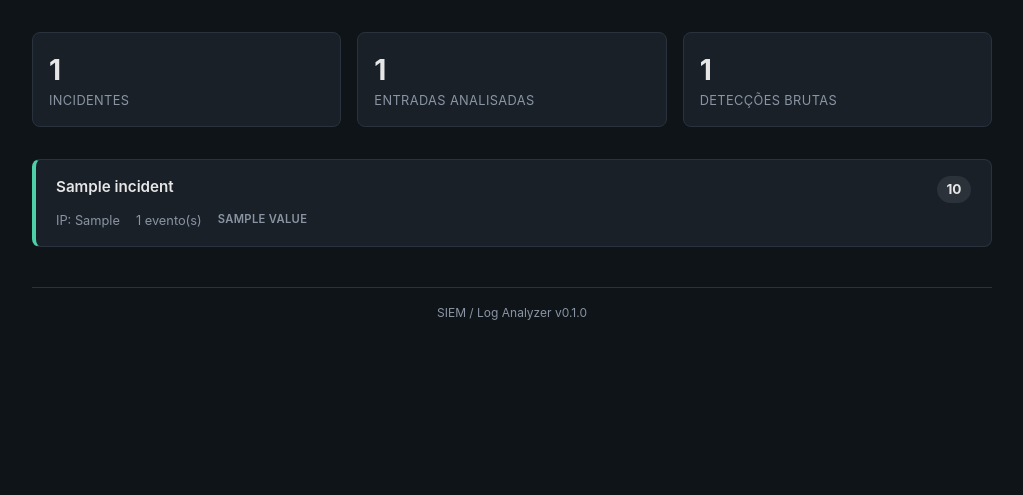
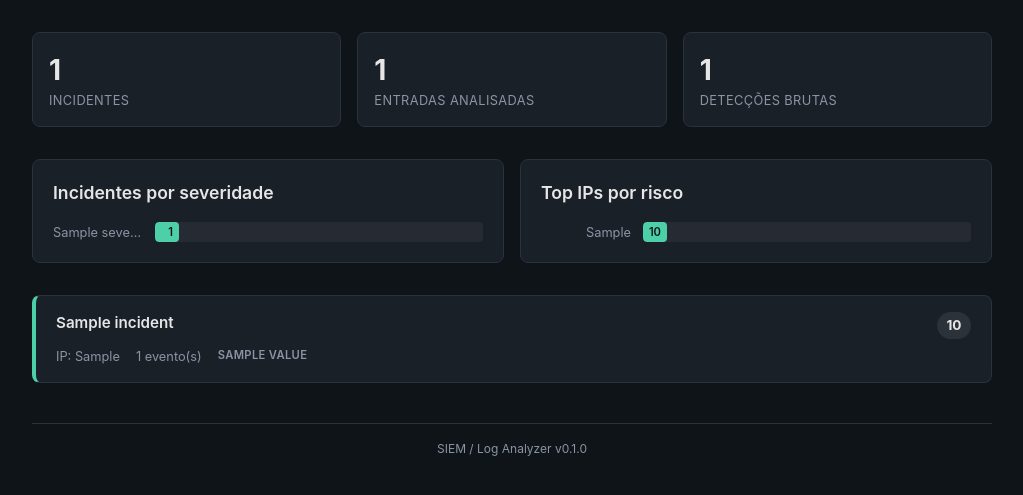
Before and after one commit to elsuetam/siem-log-analyzer, a Python web app: template templates/dashboard.html.j2 in a window 1280 px wide. Shown: the part 125-620 px from the top of the page, without its empty margins (128-1151 px from the left). Run offline with Jinja, Linux system fonts and the light colour scheme; the template is opened without the code that fills it: most values are stand-ins (such as "Sample title", 1, 10 or a date in 2020).

Commit message:
Etapa 10: gráficos no dashboard (severidade e top IPs)

```diff
--- a/src/siem/dashboard/renderer.py
+++ b/src/siem/dashboard/renderer.py
@@ -8,6 +8,7 @@ from pathlib import Path
 
 from jinja2 import Environment, FileSystemLoader, select_autoescape
 
+from siem.dashboard.chart_data import build_severity_distribution, build_top_source_ips
 from siem.models.incident import Incident
 
 _TEMPLATES_DIR = Path(__file__).resolve().parents[3] / "templates"
@@ -69,6 +70,8 @@ class DashboardRenderer:
             total_entries=data.total_entries,
             total_detections=data.total_detections,
             generated_at=datetime.now(UTC).strftime("%Y-%m-%d %H:%M:%S UTC"),
+            severity_distribution=build_severity_distribution(data.incidents),
+            top_source_ips=build_top_source_ips(data.incidents),
         )
 
     def render_to_file(self, data: DashboardData, output_path: Path) -> Path:
--- a/templates/dashboard.html.j2
+++ b/templates/dashboard.html.j2
@@ -37,6 +37,7 @@
         }
 
         h1 { font-size: 1.75rem; font-weight: 600; margin-bottom: 0.25rem; }
+        h2 { font-size: 1.1rem; font-weight: 600; margin-bottom: 1rem; }
 
         .subtitle { color: var(--color-text-dim); font-size: 0.9rem; }
 
@@ -56,6 +57,74 @@
 
         .summary-card .value { font-size: 1.75rem; font-weight: 700; }
         .summary-card .label { color: var(--color-text-dim); font-size: 0.8rem; text-transform: uppercase; letter-spacing: 0.03em; }
+
+        .charts-grid {
+            display: grid;
+            grid-template-columns: repeat(auto-fit, minmax(320px, 1fr));
+            gap: 1rem;
+            margin-bottom: 2rem;
+        }
+
+        .chart-card {
+            background: var(--color-surface);
+            border: 1px solid var(--color-border);
+            border-radius: 8px;
+            padding: 1.25rem;
+        }
+
+        .bar-row {
+            display: flex;
+            align-items: center;
+            gap: 0.75rem;
+            margin-bottom: 0.6rem;
+        }
+
+        .bar-row:last-child { margin-bottom: 0; }
+
+        .bar-label {
+            flex-shrink: 0;
+            width: 90px;
+            font-size: 0.8rem;
+            color: var(--color-text-dim);
+            text-align: right;
+            white-space: nowrap;
+            overflow: hidden;
+            text-overflow: ellipsis;
+        }
+
+        .bar-track {
+            flex-grow: 1;
+            background: rgba(255, 255, 255, 0.05);
+            border-radius: 4px;
+            height: 20px;
+            overflow: hidden;
+        }
+
+        .bar-fill {
+            height: 100%;
+            border-radius: 4px;
+            background: var(--color-accent);
+            display: flex;
+            align-items: center;
+            justify-content: flex-end;
+            padding-right: 6px;
+            font-size: 0.7rem;
+            font-weight: 600;
+            color: var(--color-bg);
+            min-width: 24px;
+        }
+
+        .bar-fill.severity-critical { background: var(--color-critical); }
+        .bar-fill.severity-high { background: var(--color-high); }
+        .bar-fill.severity-medium { background: var(--color-medium); }
+        .bar-fill.severity-low { background: var(--color-low); }
+
+        .chart-empty {
+            color: var(--color-text-dim);
+            font-size: 0.85rem;
+            text-align: center;
+            padding: 1rem 0;
+        }
 
         .incident-list { display: flex; flex-direction: column; gap: 0.75rem; }
 
@@ -144,6 +213,44 @@
             </div>
         </div>
 
+        <div class="charts-grid">
+            <div class="chart-card">
+                <h2>Incidentes por severidade</h2>
+                {% if severity_distribution %}
+                {% for item in severity_distribution %}
+                <div class="bar-row">
+                    <div class="bar-label">{{ item.severity }}</div>
+                    <div class="bar-track">
+                        <div class="bar-fill severity-{{ item.severity }}" style="width: {{ item.percentage }}%">
+                            {{ item.count }}
+                        </div>
+                    </div>
+                </div>
+                {% endfor %}
+                {% else %}
+                <div class="chart-empty">Nenhum dado para exibir.</div>
+                {% endif %}
+            </div>
+
+            <div class="chart-card">
+                <h2>Top IPs por risco</h2>
+                {% if top_source_ips %}
+                {% for item in top_source_ips %}
+                <div class="bar-row">
+                    <div class="bar-label">{{ item.source_ip }}</div>
+                    <div class="bar-track">
+                        <div class="bar-fill" style="width: {{ item.percentage }}%">
+                            {{ "%.0f"|format(item.score) }}
+                        </div>
+                    </div>
+                </div>
+                {% endfor %}
+                {% else %}
+                <div class="chart-empty">Nenhum dado para exibir.</div>
+                {% endif %}
+            </div>
+        </div>
+
         {% if incidents %}
         <div class="incident-list">
             {% for incident in incidents %}
```
Also changed, not shown: src/siem/dashboard/chart_data.py (added, +92 -0 lines), tests/unit/dashboard/test_chart_data.py (added, +117 -0 lines).
